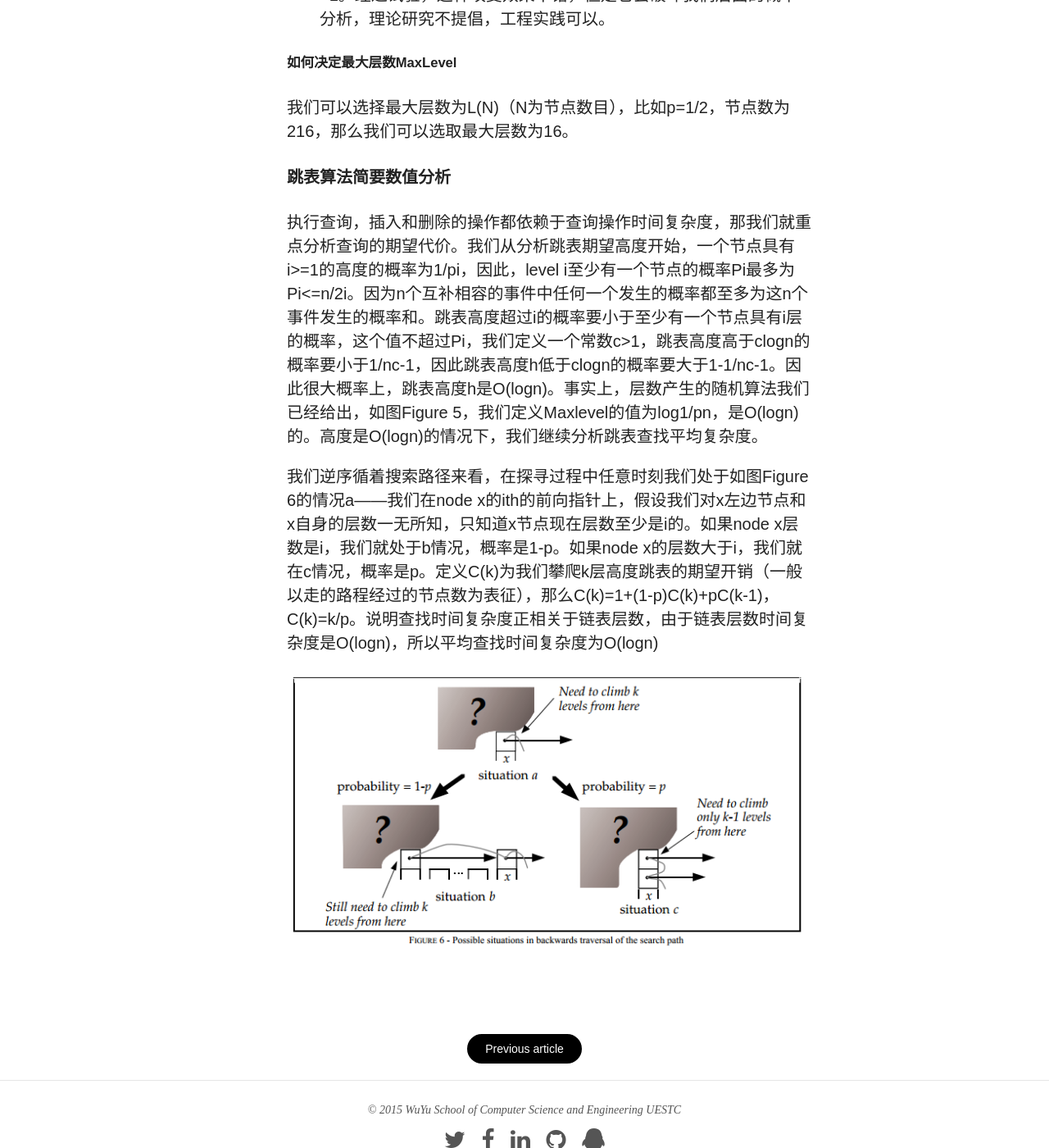
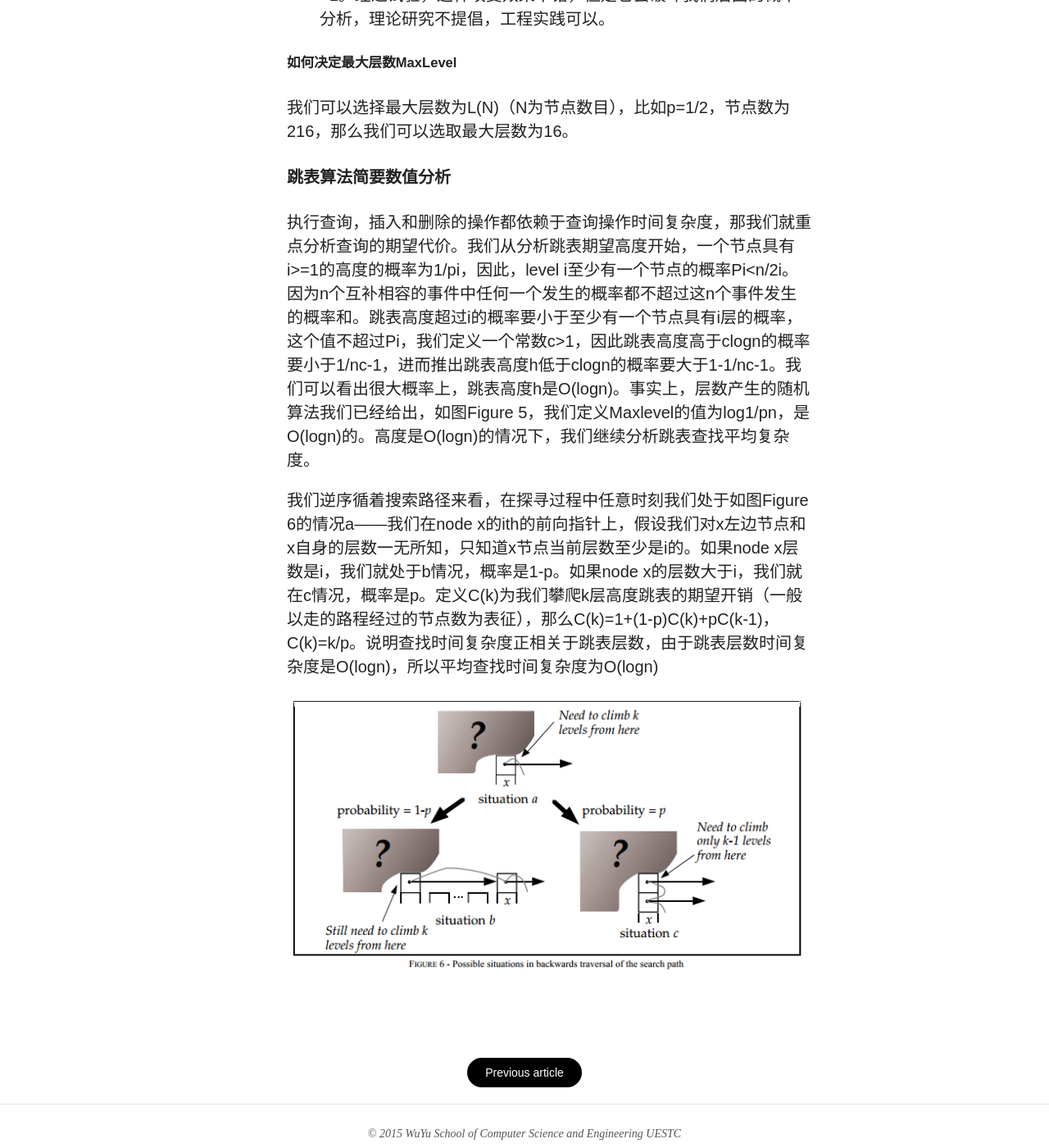
Before and after one commit to wuyu201321060203/wuyu201321060203.github.io, a Jekyll site: the page built from _posts/2015-03-11-SkipLists.md, in a window 1280 px wide and 1400 px high, scrolled down 6224 px. Shown: the whole window at 82% size. Built offline with Jekyll 4.4.1, drawn with Linux system fonts in a browser that asks for light colours; nearby versions of some CDN libraries; some web fonts are replaced; comment, search, counter and statistics services are not loaded; some of the changed text lies outside the part shown.

Commit message:
first post of SkipList

```diff
--- a/_posts/2015-03-11-SkipLists.md
+++ b/_posts/2015-03-11-SkipLists.md
@@ -58,7 +58,7 @@
 
 #####插入和删除算法
 
-我们通过查询和拼接插入或者删除一个节点，如图Figure 3所示，插入和删除节点算法如图Figure 4。算法维护一个名字叫update的vector。当查询完成时，update[i]保存第i层最靠近，紧挨着插入或者删除位置左边那个节点的指针。如果一次插入操作生成的节点的层数高于目前链表的层数，我们需要更新链表的最大层数并初始化update vector的适当位置。在每次删除操作执行之后，我们需要检查是否把层数最大的节点删了，是否需要降低链表的最大层数。
+我们通过查询和拼接插入或者删除一个节点，如图Figure 3所示，插入和删除节点算法如图Figure 4。算法维护一个名字叫update的vector。当查询完成时，update[i]保存第i层最靠近，紧挨着插入或者删除位置的，靠左的那个节点的指针。如果一次插入操作生成的节点的层数高于目前跳表的层数，我们需要更新跳表的最大层数并初始化update vector的适当位置。在每次删除操作执行之后，我们需要检查是否把层数最大的节点删了，是否需要降低跳表的最大层数。
 
 ![](/images/skiplist7.png)
 
@@ -68,7 +68,7 @@
 
 #####如何随机选择节点层数
 
-前文中我们讨论概率分布时选取的概率为1/2，即如果一个节点有第i层前向指针，那么它有1/2的概率拥有第i+1层前向指针。我们现在用p代表这个概率，不再一定使用1/2。层数产生算法如Figure 5所示，产生的值不依赖链表中已有元素个数。
+前文中我们讨论概率分布时选取的概率为1/2，即如果一个节点有第i层前向指针，那么它有1/2的概率拥有第i+1层前向指针。我们现在用p代表这个概率，不再使用1/2。层数产生算法如Figure 5所示，产生的值不依赖跳表中已有元素个数。
 
 ![](/images/skiplist9.png)
 
@@ -90,8 +90,8 @@
 
 ####跳表算法简要数值分析
 
-执行查询，插入和删除的操作都依赖于查询操作时间复杂度，那我们就重点分析查询的期望代价。我们从分析跳表期望高度开始，一个节点具有i>=1的高度的概率为1/pi，因此，level i至少有一个节点的概率Pi最多为Pi<=n/2i。因为n个互补相容的事件中任何一个发生的概率都至多为这n个事件发生的概率和。跳表高度超过i的概率要小于至少有一个节点具有i层的概率，这个值不超过Pi，我们定义一个常数c>1，跳表高度高于clogn的概率要小于1/nc-1，因此跳表高度h低于clogn的概率要大于1-1/nc-1。因此很大概率上，跳表高度h是O(logn)。事实上，层数产生的随机算法我们已经给出，如图Figure 5，我们定义Maxlevel的值为log1/pn，是O(logn)的。高度是O(logn)的情况下，我们继续分析跳表查找平均复杂度。
+执行查询，插入和删除的操作都依赖于查询操作时间复杂度，那我们就重点分析查询的期望代价。我们从分析跳表期望高度开始，一个节点具有i>=1的高度的概率为1/pi，因此，level i至少有一个节点的概率Pi<n/2i。因为n个互补相容的事件中任何一个发生的概率都不超过这n个事件发生的概率和。跳表高度超过i的概率要小于至少有一个节点具有i层的概率，这个值不超过Pi，我们定义一个常数c>1，因此跳表高度高于clogn的概率要小于1/nc-1，进而推出跳表高度h低于clogn的概率要大于1-1/nc-1。我们可以看出很大概率上，跳表高度h是O(logn)。事实上，层数产生的随机算法我们已经给出，如图Figure 5，我们定义Maxlevel的值为log1/pn，是O(logn)的。高度是O(logn)的情况下，我们继续分析跳表查找平均复杂度。
 
-我们逆序循着搜索路径来看，在探寻过程中任意时刻我们处于如图Figure 6的情况a——我们在node x的ith的前向指针上，假设我们对x左边节点和x自身的层数一无所知，只知道x节点现在层数至少是i的。如果node x层数是i，我们就处于b情况，概率是1-p。如果node x的层数大于i，我们就在c情况，概率是p。定义C(k)为我们攀爬k层高度跳表的期望开销（一般以走的路程经过的节点数为表征），那么C(k)=1+(1-p)C(k)+pC(k-1)，C(k)=k/p。说明查找时间复杂度正相关于链表层数，由于链表层数时间复杂度是O(logn)，所以平均查找时间复杂度为O(logn)
+我们逆序循着搜索路径来看，在探寻过程中任意时刻我们处于如图Figure 6的情况a——我们在node x的ith的前向指针上，假设我们对x左边节点和x自身的层数一无所知，只知道x节点当前层数至少是i的。如果node x层数是i，我们就处于b情况，概率是1-p。如果node x的层数大于i，我们就在c情况，概率是p。定义C(k)为我们攀爬k层高度跳表的期望开销（一般以走的路程经过的节点数为表征），那么C(k)=1+(1-p)C(k)+pC(k-1)，C(k)=k/p。说明查找时间复杂度正相关于跳表层数，由于跳表层数时间复杂度是O(logn)，所以平均查找时间复杂度为O(logn)
 
 ![](/images/skiplist10.png)
```
